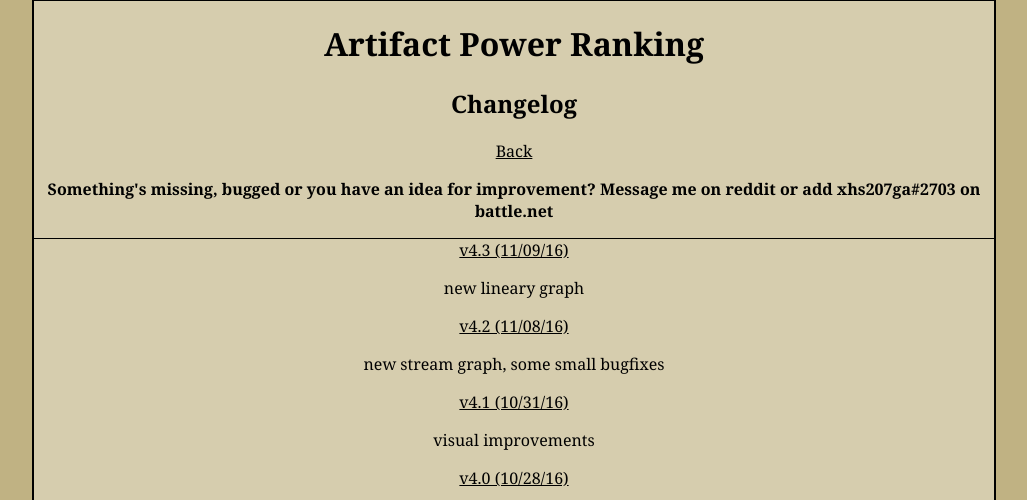
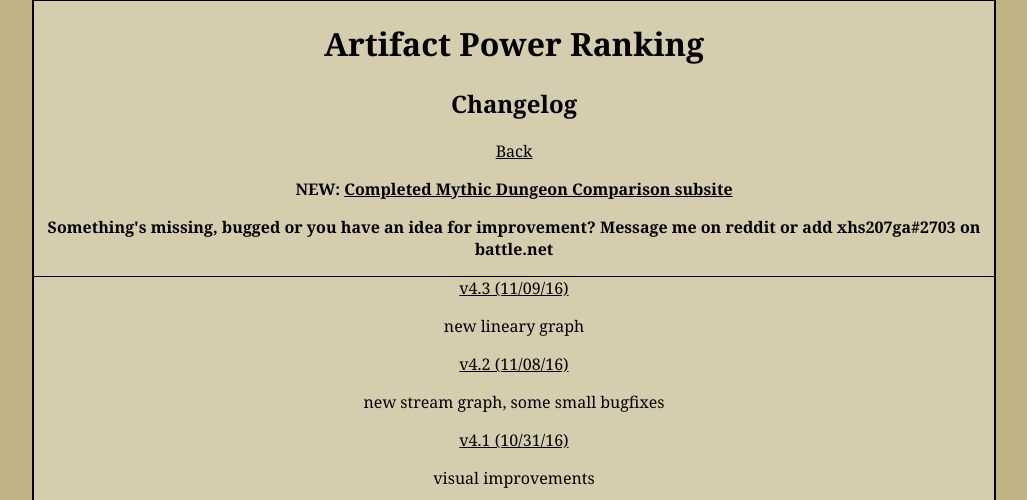
Before and after one commit to xepheris/artifactpower-old, a PHP site: page /modules/changelog.php in a window 1280 px wide. Shown: the top 500 px of the page, without its empty margins (126-1153 px from the left). Run offline with PHP 8.4, Linux system fonts and the light colour scheme; some web fonts are replaced.

Commit message:
included link to subpage

```diff
--- a/modules/top.php
+++ b/modules/top.php
@@ -10,5 +10,6 @@
 		echo '<p id="cent"><a href="http://artifactpower.info/">Back</a></p>';
 	}
 	?>
+	<p id="cent"><b>NEW: <a href="http://artifactpower.info/mythic">Completed Mythic Dungeon Comparison subsite</a></b></p>
     <p id="cent"><b>Something's missing, bugged or you have an idea for improvement? Message me on reddit or add xhs207ga#2703 on battle.net</b></p>
 </div>
```
